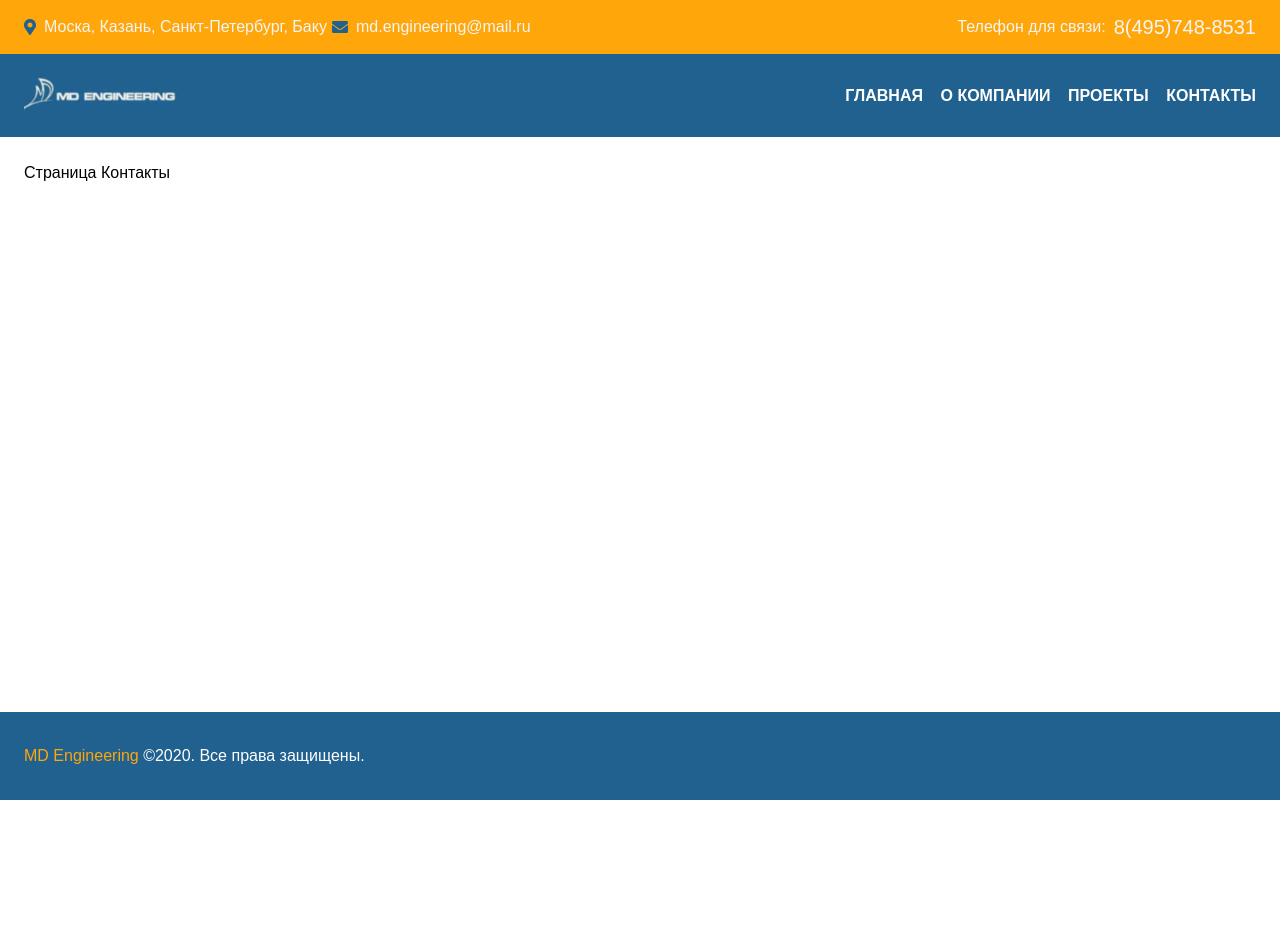
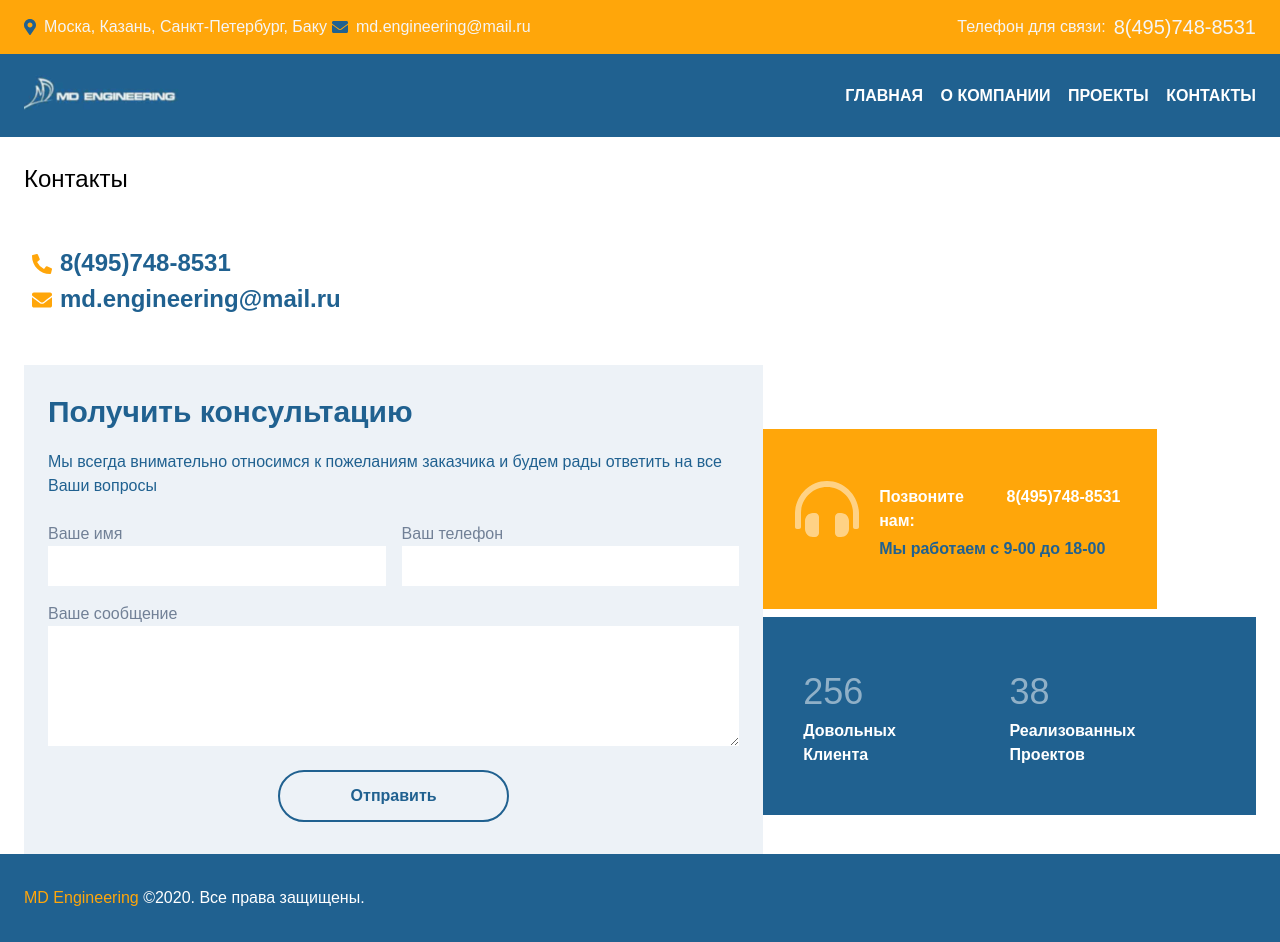
Before and after one commit to atogz/mde, a Vue app: page /contacts in a window 1280 px wide. Before the commit the page ends 800 px from the top, so only its background shows below. Built offline with nearby package versions, Linux system fonts and the light colour scheme; what v-img would draw is missing.

Commit message:
Страница контактов

```diff
--- a/src/main.js
+++ b/src/main.js
@@ -9,6 +9,7 @@ import { faAngleLeft } from '@fortawesome/free-solid-svg-icons'
 import { faAngleRight } from '@fortawesome/free-solid-svg-icons'
 import { faLink } from '@fortawesome/free-solid-svg-icons'
 import { faHeadphonesAlt } from "@fortawesome/free-solid-svg-icons";
+import { faPhoneAlt } from "@fortawesome/free-solid-svg-icons";
 import { FontAwesomeIcon } from '@fortawesome/vue-fontawesome'
 import VueImg from 'v-img';
 import router from './router'
@@ -22,6 +23,7 @@ library.add(faAngleLeft)
 library.add(faAngleRight)
 library.add(faLink)
 library.add(faHeadphonesAlt)
+library.add(faPhoneAlt)
 
 Vue.component('font-awesome-icon', FontAwesomeIcon)
 Vue.use(VueImg);
--- a/src/views/Contacts.vue
+++ b/src/views/Contacts.vue
@@ -1,12 +1,33 @@
 <template>
     <div class="w-full mt-6 pl-6 pr-6">
-        <h3>Страница Контакты</h3>
+        <h3 class="text-2xl">Контакты</h3>
+        <div class="mt-4 flex w-full flex-col">
+            <div class="w-full flex mt-8">
+                <div class="w-full pb-12 flex flex-col">
+                    <a href="tel:+7957488531">
+                        <font-awesome-icon :icon="['fa', 'phone-alt']" class="text-accentColor ml-2 text-xl"/>
+                        <span class="text-2xl ml-2 text-mainColor font-bold">8(495)748-8531</span>
+                    </a>
+                    <a href="mailto:md.engineering@mail.ru">
+                        <font-awesome-icon :icon="['fa', 'envelope']" class="text-accentColor ml-2 text-xl"/>
+                        <span class="text-2xl ml-2 text-mainColor font-bold">md.engineering@mail.ru</span>
+                    </a>
+                </div>
+            </div>
+            <div class="w-full">
+                <ContactForm/>
+            </div>
+        </div>
     </div>
 </template>
 
 <script>
+    import ContactForm from "../components/ContactForm";
   export default {
     name: "Contacts",
+    components: {
+      ContactForm
+    },
     mounted() {
       window.scrollTo(0,0);
     }
```
